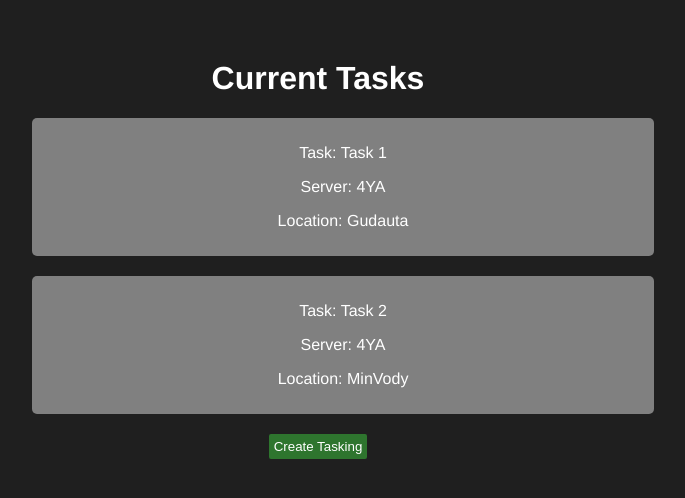
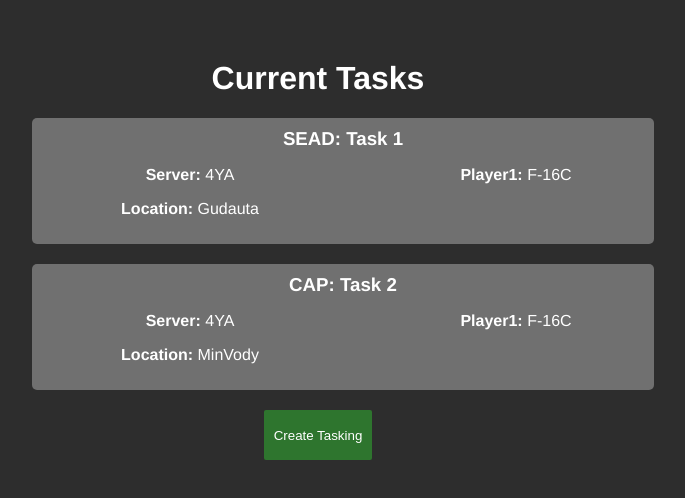
Before and after one commit to cow-co/dcs-tasking-frontend, a Vue app: page / in a window 1280 px wide. Shown: the top 498 px of the page, without its empty margins (322-1007 px from the left). Built offline with nearby package versions, Linux system fonts and the light colour scheme.

Commit message:
Make Tasking-Entry Styling a Bit Better

```diff
--- a/src/App.vue
+++ b/src/App.vue
@@ -15,7 +15,7 @@ export default {
 
 <style>
 body {
-  background-color: #1f1f1f;
+  background-color: #2d2d2d;
   color: #fff;
   font-family: Avenir, Helvetica, Arial, sans-serif;
   -webkit-font-smoothing: antialiased;
@@ -28,6 +28,9 @@ body {
   padding: 5px;
   border: rgb(46, 117, 55);
   border-radius: 2px;
+  min-height: 50px;
+  padding-left: 10px;
+  padding-right: 10px;
 }
 
 .progress-button:hover {
--- a/src/components/TaskingEntry.vue
+++ b/src/components/TaskingEntry.vue
@@ -1,26 +1,76 @@
 <template>
   <div class="tasking-entry">
-    <p>Task: {{ summary }}</p>
-    <p>Server: {{ server }}</p>
-    <p>Location: {{ location }}</p>
+    <h3>{{ type }}: {{ summary }}</h3>
+    <div class="cells">
+      <div class="info-cell">
+        <p><b>Server:</b> {{ server }}</p>
+        <p><b>Location:</b> {{ location }}</p>
+      </div>
+      <div class="assigned-cell">
+        <ul>
+          <div v-for="player in assigned" :key="player.playerName">
+            <p>
+              <b>{{ player.playerName }}: </b>{{ player.aircraft }}
+            </p>
+          </div>
+        </ul>
+      </div>
+    </div>
   </div>
 </template>
 
 <script>
 export default {
   name: "TaskingEntry",
-  props: ["summary", "location", "server"],
+  props: ["summary", "location", "server", "type"],
+  data() {
+    return {
+      assigned: [
+        {
+          playerName: "Player1",
+          aircraft: "F-16C",
+        },
+      ],
+    };
+  },
 };
 </script>
 
 <style scoped>
 .tasking-entry {
-  background-color: gray;
+  background-color: #707070;
   width: 50%;
   margin-left: 25%;
   margin-bottom: 20px;
   min-height: 65px;
+  max-height: 150px;
   border-radius: 5px;
   padding: 10px 5px;
 }
+
+h3 {
+  margin: 0;
+}
+
+.cells {
+  margin: 0;
+  padding: 0;
+  display: flex;
+}
+
+.info-cell {
+  margin: 0;
+  padding: 0;
+  min-width: 50%;
+  max-width: 50%;
+  overflow: hidden;
+}
+
+.assigned-cell {
+  margin-top: 0;
+  padding: 0;
+  width: 50%;
+  overflow-x: hidden;
+  overflow-y: auto;
+}
 </style>
--- a/src/components/pages/QueuePage.vue
+++ b/src/components/pages/QueuePage.vue
@@ -8,6 +8,7 @@
         :summary="tasking.summary"
         :location="tasking.location"
         :server="tasking.server"
+        :type="tasking.type"
       />
     </ul>
     <button class="progress-button" v-on:click="this.openCreateWindow()">
@@ -35,12 +36,14 @@ export default {
           summary: "Task 1",
           location: "Gudauta",
           server: "4YA",
+          type: "SEAD",
         },
         {
           id: 2,
           summary: "Task 2",
           location: "MinVody",
           server: "4YA",
+          type: "CAP",
         },
       ],
     };
```
